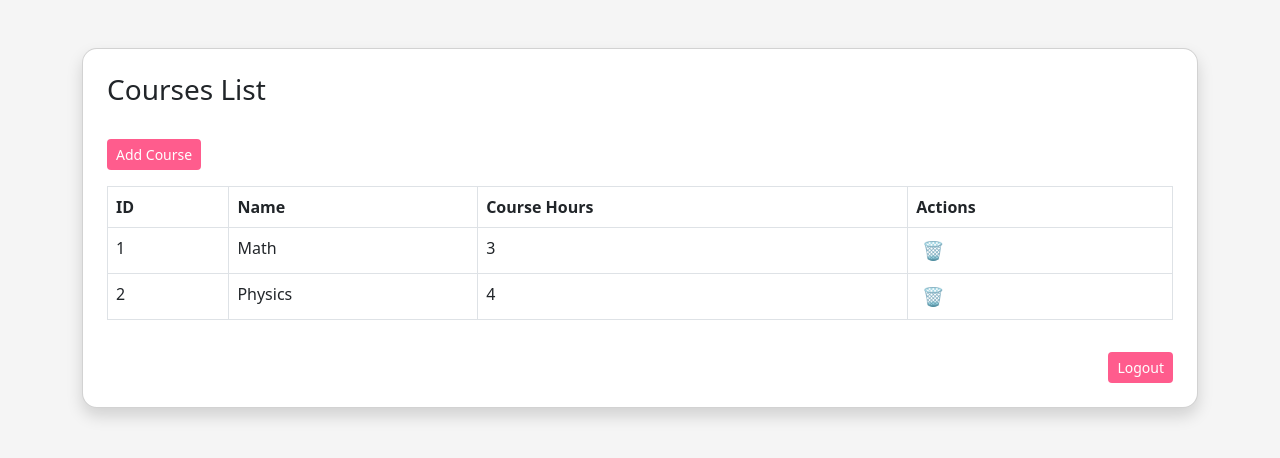
After one commit to Abdelrahman2335/IA-Section, a PHP site: template pages/layout/home.php in a window 1280 px wide. The commit adds this page. Shown: the top 458 px of the page. Run offline with PHP 8.4, Linux system fonts and the light colour scheme; the template is opened without the code that fills it, so the values that code supplies are empty.

Commit message:
Update authentication redirection, remove students view, and implement course management interface and home page
Co-authored-by: Copilot <copilot@github.com>

```diff
--- /dev/null
+++ b/assets/css/home.css
@@ -0,0 +1,16 @@
+body {
+  background-color: #f5f5f5;
+}
+
+.card-custom {
+  border-radius: 15px;
+}
+
+.pink-btn {
+  background-color: #ff5c8d;
+  color: white;
+}
+
+.pink-btn:hover {
+  background-color: #e94e7a;
+}
--- a/class/Auth.php
+++ b/class/Auth.php
@@ -77,7 +77,7 @@ class Auth implements AuthInterface
 
         $_SESSION['userId'] = $id;
 
-        header('Location: studentsview.php');
+        header('Location: home.php');
         exit;
     }
 
@@ -127,7 +127,7 @@ class Auth implements AuthInterface
 
         $_SESSION['userId'] = (int)$rowArr['id'];
 
-        header('Location: studentsview.php');
+        header('Location: home.php');
         exit;
     }
 
--- /dev/null
+++ b/pages/layout/home.php
@@ -0,0 +1,124 @@
+<?php
+
+require_once dirname(__DIR__, 2) . '/vendor/autoload.php';
+
+
+$auth = new \App\Auth();
+$auth->logOut();
+
+$home = new \App\Home();
+$allCourses = $home->getCourses();
+
+?>
+
+<!DOCTYPE html>
+<html lang="en">
+
+<head>
+    <meta charset="UTF-8">
+    <meta name="viewport" content="width=device-width, initial-scale=1.0">
+    <title>Courses List</title>
+
+    <link href="https://cdn.jsdelivr.net/npm/bootstrap@5.3.0/dist/css/bootstrap.min.css" rel="stylesheet">
+
+    <link href="../../assets/css/home.css" rel="stylesheet">
+
+</head>
+
+<body>
+
+    <div class="container mt-5">
+
+        <div class="card card-custom shadow p-4">
+
+            <h3 class="mb-3">Courses List</h3>
+
+
+            <div class="text-start mt-3 mb-3">
+                <button class="btn btn-sm pink-btn" data-bs-toggle="modal" data-bs-target="#addCourseModal">
+                    Add Course
+                </button>
+            </div>
+
+            <!-- Table -->
+            <table class="table table-bordered table-hover bg-white">
+                <thead>
+                    <tr>
+                        <th>ID</th>
+                        <th>Name</th>
+                        <th>Course Hours</th>
+                        <th>Actions</th>
+                    </tr>
+                </thead>
+
+                <tbody id="courseTable">
+
+                    <tr>
+                        <td>1</td>
+                        <td>Math</td>
+                        <td>3</td>
+                        <td>
+                            <button onclick="deleteRow(this)" style="border:none; background:none; font-size:18px;">
+                                🗑
+                            </button>
+                        </td>
+                    </tr>
+
+                    <tr>
+                        <td>2</td>
+                        <td>Physics</td>
+                        <td>4</td>
+                        <td>
+                            <button onclick="deleteRow(this)" style="border:none; background:none; font-size:18px;">
+                                🗑
+                            </button>
+                        </td>
+                    </tr>
+
+                </tbody>
+            </table>
+
+
+            <div class="text-end mt-3">
+                <a href="?logout=1" class="btn btn-sm pink-btn">
+                    Logout
+                </a>
+            </div>
+
+        </div>
+
+    </div>
+
+    <!-- Modal -->
+    <div class="modal fade" id="addCourseModal">
+        <div class="modal-dialog">
+            <div class="modal-content">
+
+                <div class="modal-header">
+                    <h5 class="modal-title">Add Course</h5>
+                    <button type="button" class="btn-close" data-bs-dismiss="modal"></button>
+                </div>
+
+                <div class="modal-body">
+                                        <select id="courseSelect" class="form-control mb-2">
+                                                <option value="">Select Course</option>
+
+                                                <?php foreach ($allCourses as $course): ?>
+                                                        <option value="<?= htmlspecialchars($course['course_name'] ?? '') ?>" data-hours="<?= (int)($course['hours'] ?? 0) ?>">
+                                                                <?= htmlspecialchars($course['course_name'] ?? '') ?>
+                                                        </option>
+                                                <?php endforeach; ?>
+                                        </select>
+                </div>
+
+                <div class="modal-footer">
+                    <button class="btn pink-btn" onclick="addCourse()">Add</button>
+                </div>
+
+            </div>
+        </div>
+    </div>
+
+</body>
+
+</html>
--- a/pages/layout/login.php
+++ b/pages/layout/login.php
@@ -7,6 +7,7 @@ $auth->logIn();
 
 <!DOCTYPE html>
 <html>
+
 <head>
     <title>Login</title>
 
@@ -43,4 +44,5 @@ $auth->logIn();
     </div>
 
 </body>
+
 </html>
```
Also changed, not shown: class/Home.php (added, +90 -0 lines), class/HomeInterface.php (added, +16 -0 lines), pages/layout/studentsview.php (deleted, +0 -50 lines). Lines whose indentation alone changed are shown as unchanged.
